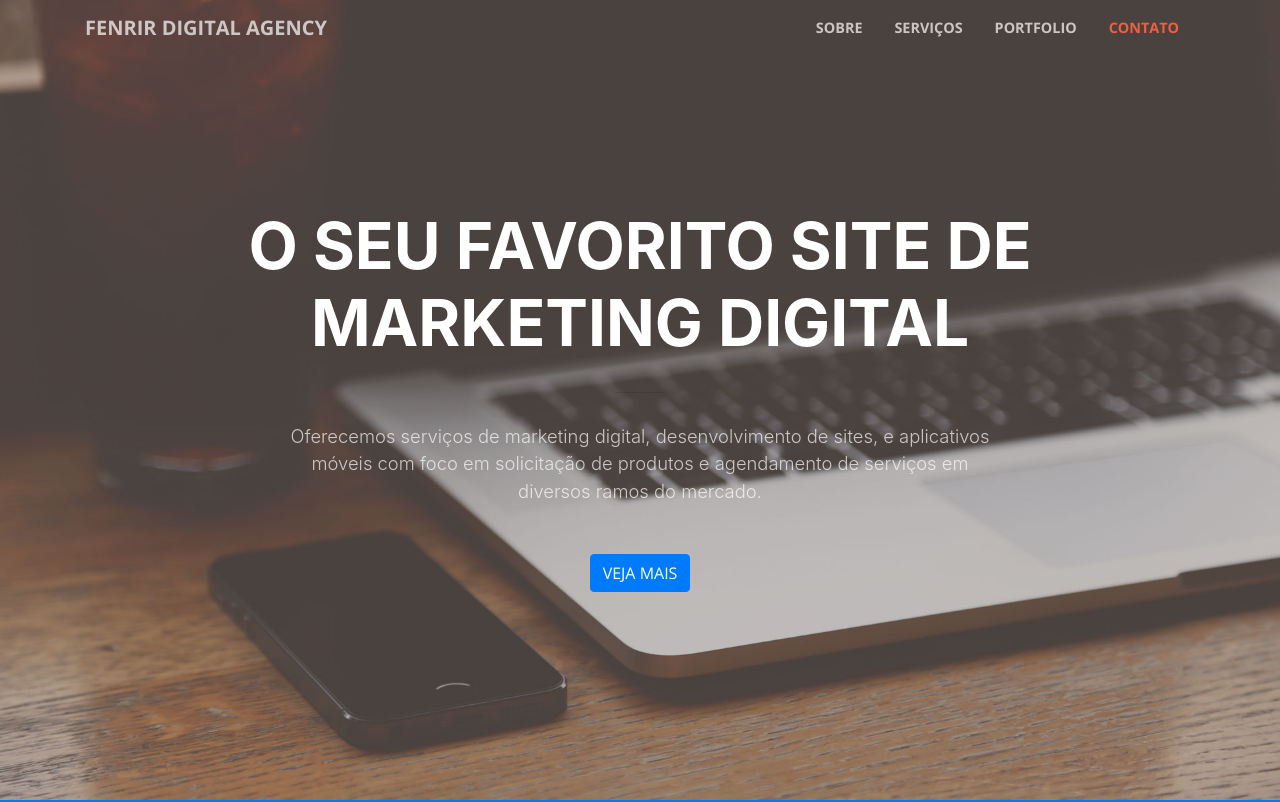
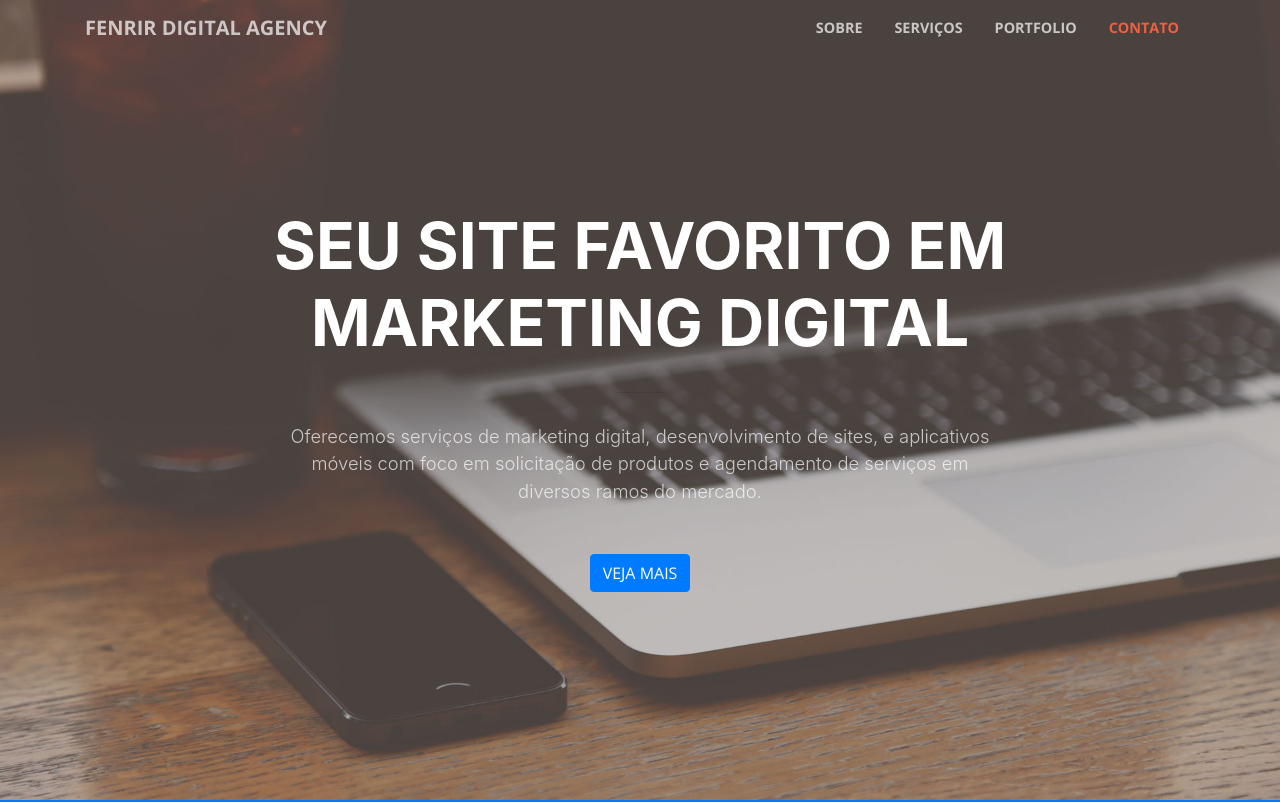
Before and after one commit to gabrielmotakiru/GOSTechnology.FenrirDigitalAgency.SPA, a website with bundled scripts: page index.html in a window 1280 px wide. Shown: the top 802 px of the page. Built offline with nearby package versions, Linux system fonts and the light colour scheme.

Commit message:
Initial Commit

```diff
--- a/index.html
+++ b/index.html
@@ -59,7 +59,7 @@
         <div class="row">
           <div class="col-lg-10 mx-auto">
             <h1 class="text-uppercase">
-              <strong>O Seu Favorito Site de Marketing Digital</strong>
+              <strong>Seu Site Favorito em Marketing Digital</strong>
             </h1>
             <hr>
           </div>
```
